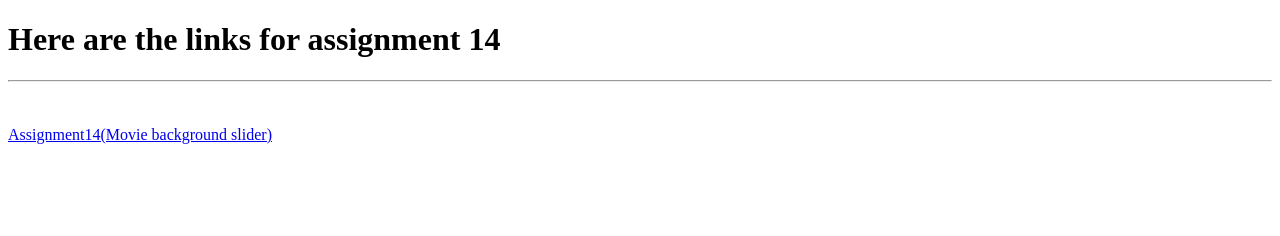
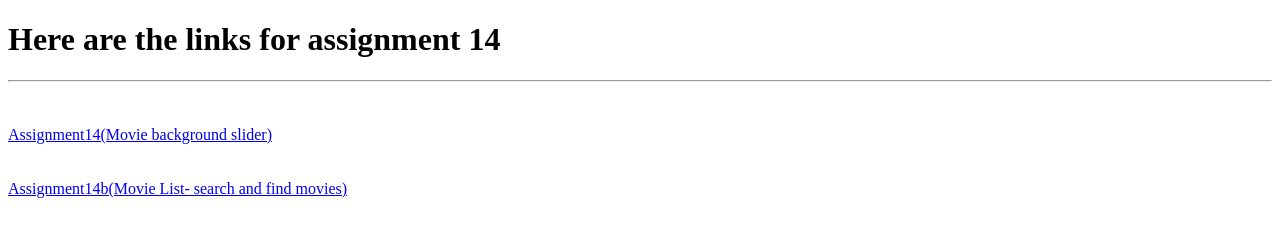
Before and after one commit to Timothy-Raju/assignment14, a plain HTML site: page index.html in a window 1280 px wide. Drawn offline with Linux system fonts and the light colour scheme.

Commit message:
Update index.html

```diff
--- a/index.html
+++ b/index.html
@@ -12,7 +12,9 @@
     <a href="assignment14.html"
     target="_blank">Assignment14(Movie background slider)</a>
     <br><br><br>
-
+    <a href="movielist.html"
+    target="_blank">Assignment14b(Movie List- search and find movies)</a>
+    <br><br><br>
 
 </body>
 </html>
```
